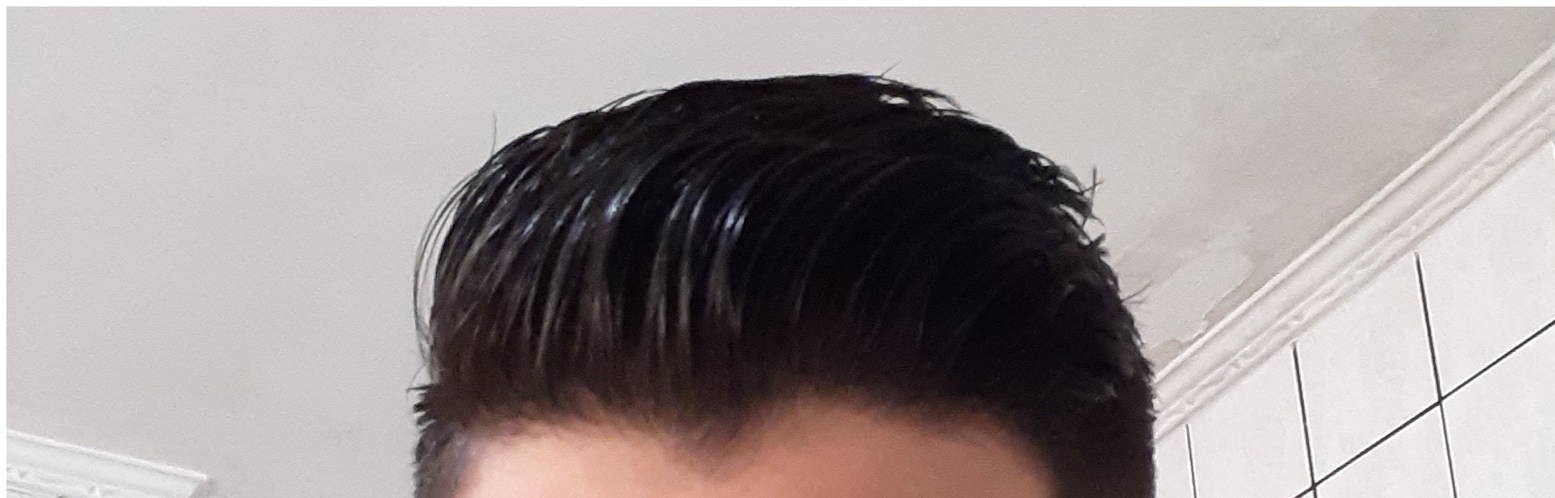
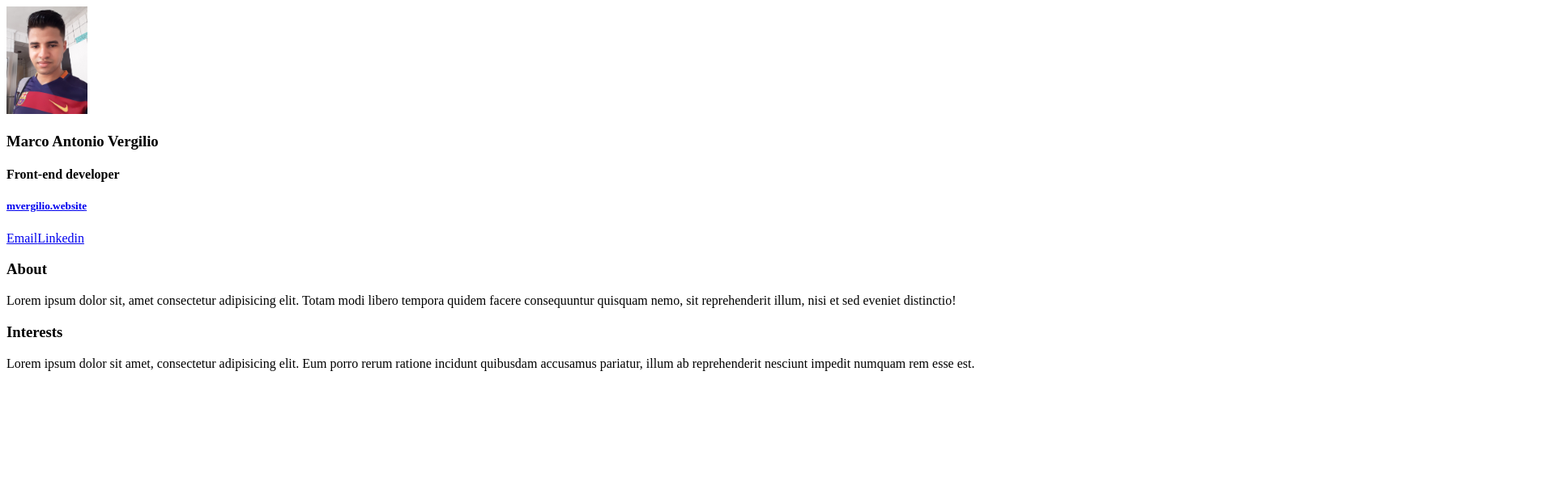
Before and after one commit to Mvergilio/React-Projects, a React (Vite) app in the folder Digital-Business-Card/: page / in a window 1280 px wide. Shown: the top 616 px of the page at 81% size, 1920 px wide, since content can reach past the window. Built offline with nearby package versions, Linux system fonts and the light colour scheme.

Commit message:
added the HTML to the page

```diff
--- /dev/null
+++ b/Digital-Business-Card/src/components/About.jsx
@@ -0,0 +1,16 @@
+import React, { Component } from "react";
+
+export default class About extends Component {
+  render() {
+    return (
+      <div>
+        <h3>About</h3>
+        <p>
+          Lorem ipsum dolor sit, amet consectetur adipisicing elit. Totam modi
+          libero tempora quidem facere consequuntur quisquam nemo, sit
+          reprehenderit illum, nisi et sed eveniet distinctio!
+        </p>
+      </div>
+    );
+  }
+}
--- a/Digital-Business-Card/src/components/App.jsx
+++ b/Digital-Business-Card/src/components/App.jsx
@@ -1,11 +1,12 @@
 import React, { Component } from "react";
 import Image from "./Img-section";
-
+import MainContent from "./Main-content";
 export default class App extends Component {
   render() {
     return (
       <div className="container">
         <Image />
+        <MainContent />
       </div>
     );
   }
--- /dev/null
+++ b/Digital-Business-Card/src/components/Contact.jsx
@@ -0,0 +1,20 @@
+import React, { Component } from "react";
+import Links from "./Links";
+export default class Contact extends Component {
+  render() {
+    return (
+      <>
+        <div className="main--name">
+          <h3>Marco Antonio Vergilio</h3>
+          <h4>Front-end developer</h4>
+          <a href="http://mvergilio.website">
+            <h5>mvergilio.website</h5>
+          </a>
+        </div>
+
+        {/* social-network links */}
+        <Links />
+      </>
+    );
+  }
+}
--- a/Digital-Business-Card/src/components/Img-section.jsx
+++ b/Digital-Business-Card/src/components/Img-section.jsx
@@ -2,11 +2,11 @@ import React, { Component } from "react";
 export default class Image extends Component {
   render() {
     const style = {
-      width: "4px",
+      width: "100px",
     };
     return (
       <div className="img--container" style={style}>
-        <img src="./src/images/profile-picture.jpg" alt="" />
+        <img src="./src/images/profile-picture.jpg" width={"100%"} alt="" />
       </div>
     );
   }
--- /dev/null
+++ b/Digital-Business-Card/src/components/Info.jsx
@@ -0,0 +1,14 @@
+import React, { Component } from "react";
+import About from "./About";
+import Interests from "./Interests";
+
+export default class info extends Component {
+  render() {
+    return (
+      <div>
+        <About />
+        <Interests />
+      </div>
+    );
+  }
+}
--- /dev/null
+++ b/Digital-Business-Card/src/components/Interests.jsx
@@ -0,0 +1,15 @@
+import React, { Component } from "react";
+export default class Interests extends Component {
+  render() {
+    return (
+      <div>
+        <h3>Interests</h3>
+        <p>
+          Lorem ipsum dolor sit amet, consectetur adipisicing elit. Eum porro
+          rerum ratione incidunt quibusdam accusamus pariatur, illum ab
+          reprehenderit nesciunt impedit numquam rem esse est.
+        </p>
+      </div>
+    );
+  }
+}
--- /dev/null
+++ b/Digital-Business-Card/src/components/Links.jsx
@@ -0,0 +1,12 @@
+import React, { Component } from "react";
+
+export default class Links extends Component {
+  render() {
+    return (
+      <div>
+        <a href="#">Email</a>
+        <a href="#">Linkedin</a>
+      </div>
+    );
+  }
+}
--- a/Digital-Business-Card/src/components/Main-content.jsx
+++ b/Digital-Business-Card/src/components/Main-content.jsx
@@ -0,0 +1,13 @@
+import React, { Component } from "react";
+import Contact from "./Contact";
+import Info from "./Info";
+export default class MainContent extends Component {
+  render() {
+    return (
+      <main>
+        <Contact />
+        <Info />
+      </main>
+    );
+  }
+}
```
